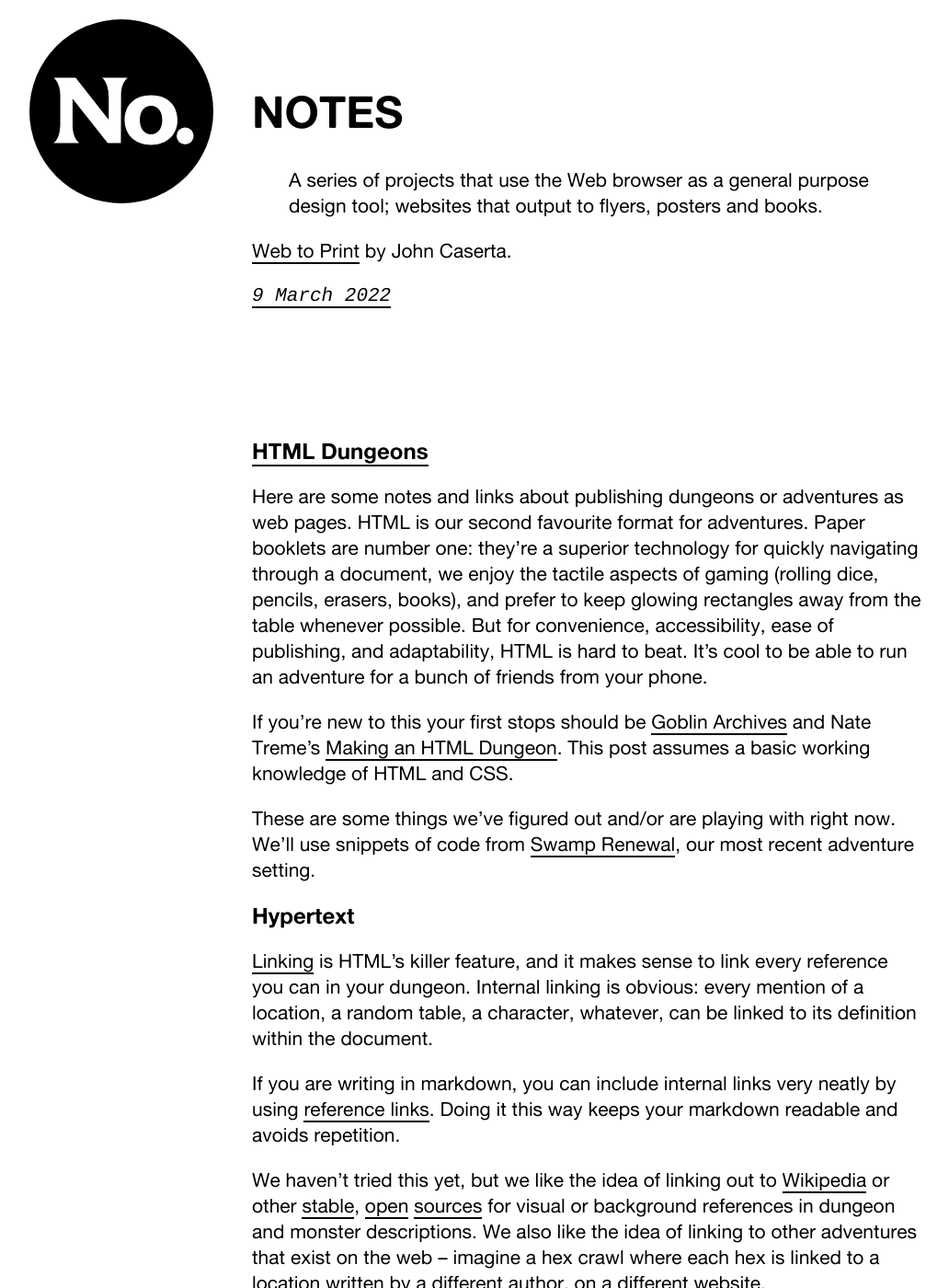
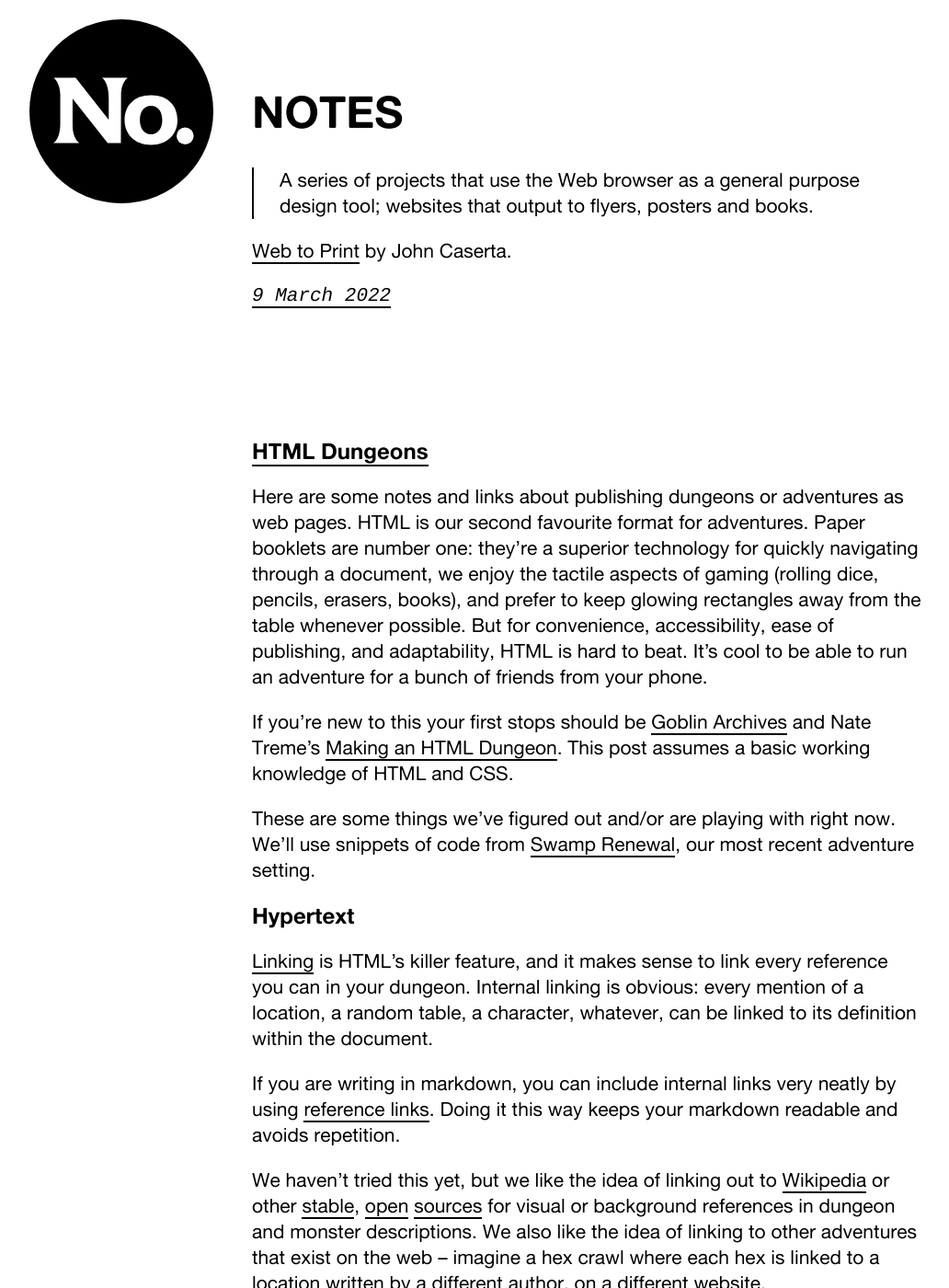
Before and after one commit to numbered-works/numbered-works.github.io, a Jekyll site: the page built from notes/index.html, in a window 1280 px wide and 1400 px high. Shown: the whole window at 92% size, without its empty margins (122-1154 px from the left). Built offline with Jekyll 4.4.1, drawn with Linux system fonts in a browser that asks for light colours; some web fonts are replaced; the list of posts is cut into pages by our own code.

Commit message:
quote styling

```diff
--- a/_layouts/default.html
+++ b/_layouts/default.html
@@ -43,6 +43,9 @@ img.spot { max-width: 50%; }
 
 figure { margin:0; padding: 0; width: 100%; }
 figcaption { color:#999; }
+
+blockquote    { border-left: 2px solid black; margin-left: 0; padding-left:28px; }
+blockquote p  { margin: 0 }
 
 ::selection { background: #F7DC6F; }
 
```
